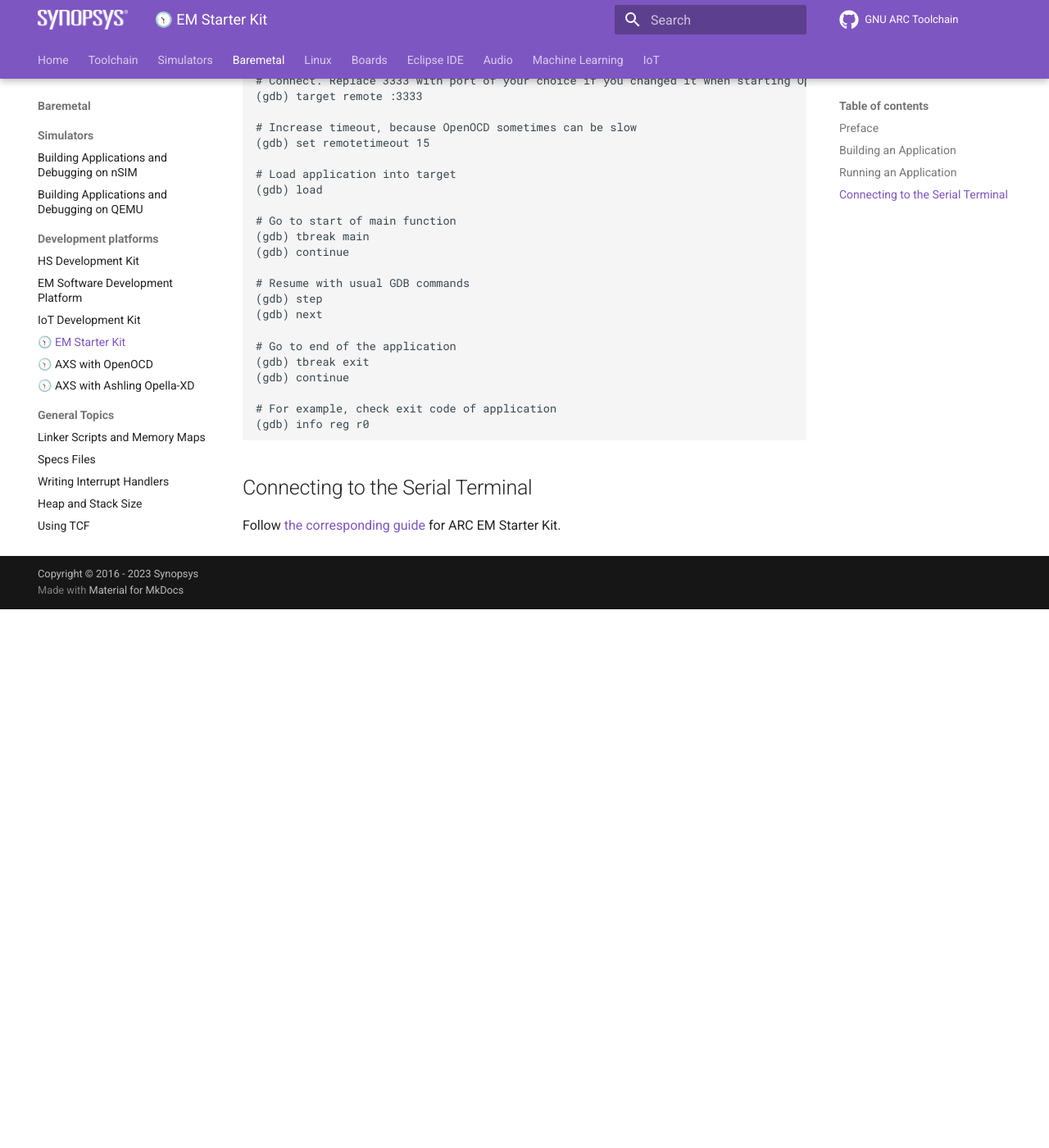
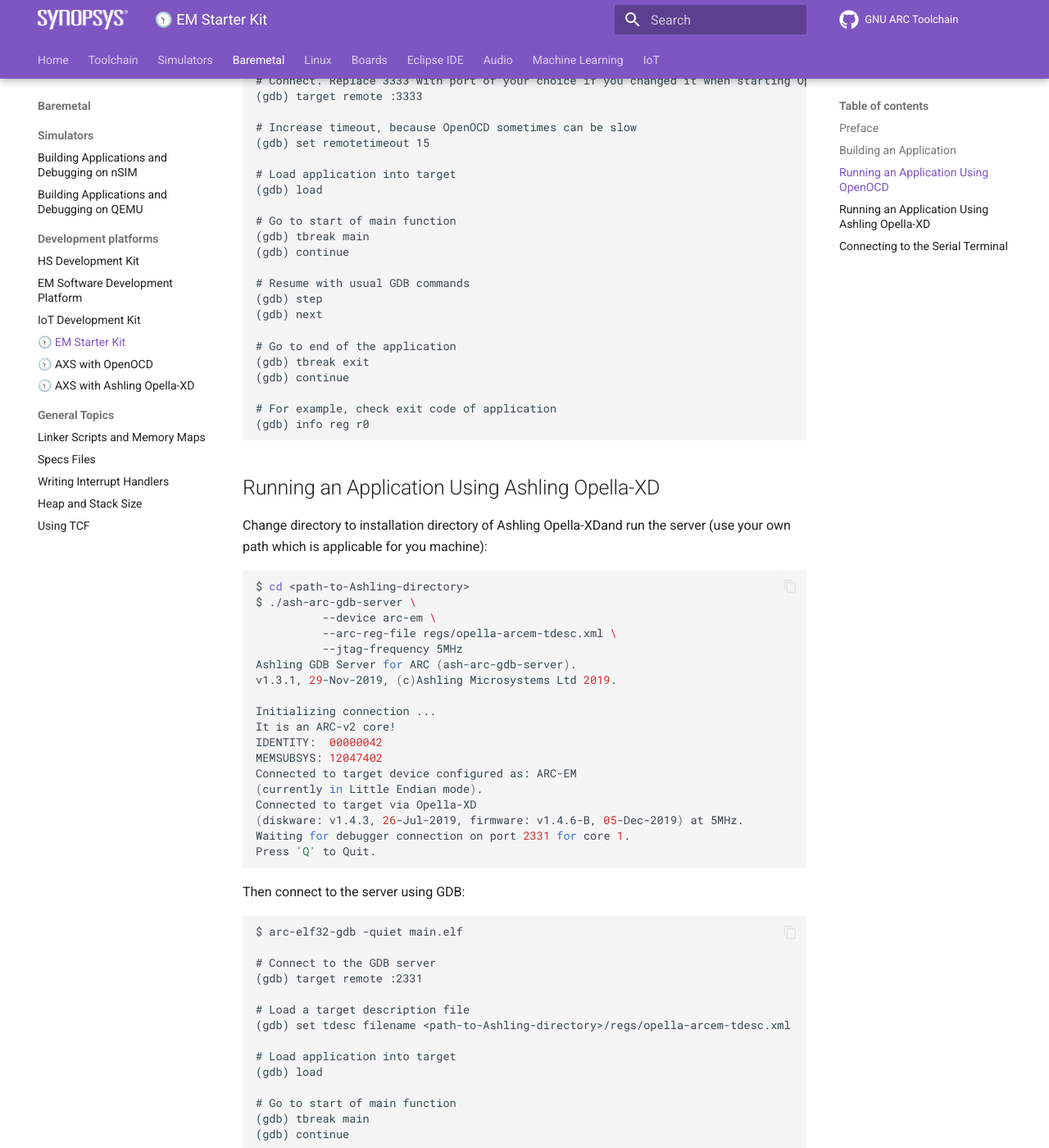
Before and after one commit to foss-for-synopsys-dwc-arc-processors/documentation, an MkDocs documentation site: the page built from docs/baremetal/hardware/emsk.md, in a window 1280 px wide and 1400 px high, scrolled down 2846 px. Shown: the whole window at 82% size. Built offline with MkDocs 1.6.1 and Material for MkDocs 9.7.7, drawn with Linux system fonts in a browser that asks for light colours; comment, search, counter and statistics services are not loaded; the version menu is left out; before the commit the page ends 3589 px from its top, so only the background shows below that; some of the changed text lies outside the part shown.

Commit message:
Add section about using Opella-XD with EMSK

````diff
--- a/docs/baremetal/hardware/emsk.md
+++ b/docs/baremetal/hardware/emsk.md
@@ -77,7 +77,7 @@
 | `emsk1_em6_ram.specs`     | 1.0      | EM6   | Code and data are placed in RAM           |
 | `emsk1_em4.specs`         | 1.0      | EM4   | Code and data are placed in ICCM and DCCM |
 
-## Running an Application
+## Running an Application Using OpenOCD
 
 Follow [Using OpenOCD](../../platforms/use-openocd.md) guide and start OpenOCD
 with 49101 port and `snps_em_sk_v2.2.cfg` configuration file. Here is
@@ -126,6 +126,62 @@
 (gdb) info reg r0
 ```
 
+## Running an Application Using Ashling Opella-XD
+
+Change directory to installation directory of Ashling Opella-XDand run the
+server (use your own path which is applicable for you machine):
+
+```shell
+$ cd <path-to-Ashling-directory>
+$ ./ash-arc-gdb-server \
+          --device arc-em \
+          --arc-reg-file regs/opella-arcem-tdesc.xml \
+          --jtag-frequency 5MHz
+Ashling GDB Server for ARC (ash-arc-gdb-server).
+v1.3.1, 29-Nov-2019, (c)Ashling Microsystems Ltd 2019.
+
+Initializing connection ...
+It is an ARC-v2 core!
+IDENTITY:  00000042
+MEMSUBSYS: 12047402
+Connected to target device configured as: ARC-EM
+(currently in Little Endian mode).
+Connected to target via Opella-XD
+(diskware: v1.4.3, 26-Jul-2019, firmware: v1.4.6-B, 05-Dec-2019) at 5MHz.
+Waiting for debugger connection on port 2331 for core 1.
+Press 'Q' to Quit.
+```
+
+Then connect to the server using GDB:
+
+```text
+$ arc-elf32-gdb -quiet main.elf
+
+# Connect to the GDB server
+(gdb) target remote :2331
+
+# Load a target description file
+(gdb) set tdesc filename <path-to-Ashling-directory>/regs/opella-arcem-tdesc.xml
+
+# Load application into target
+(gdb) load
+
+# Go to start of main function
+(gdb) tbreak main
+(gdb) continue
+
+# Resume with usual GDB commands
+(gdb) step
+(gdb) next
+
+# Go to end of the application
+(gdb) tbreak exit
+(gdb) continue
+
+# For example, check exit code of application
+(gdb) info reg r0
+```
+
 ## Connecting to the Serial Terminal
 
 Follow [the corresponding guide](../../platforms/board-emsk.md#connecting-to-the-serial-terminal)
````
